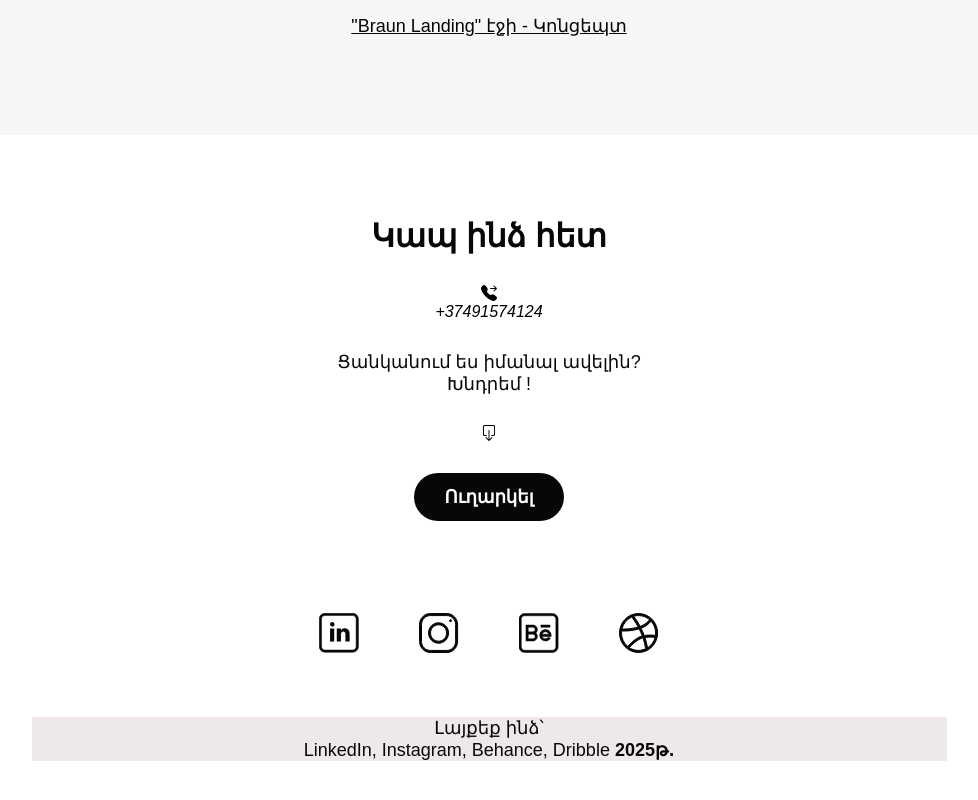
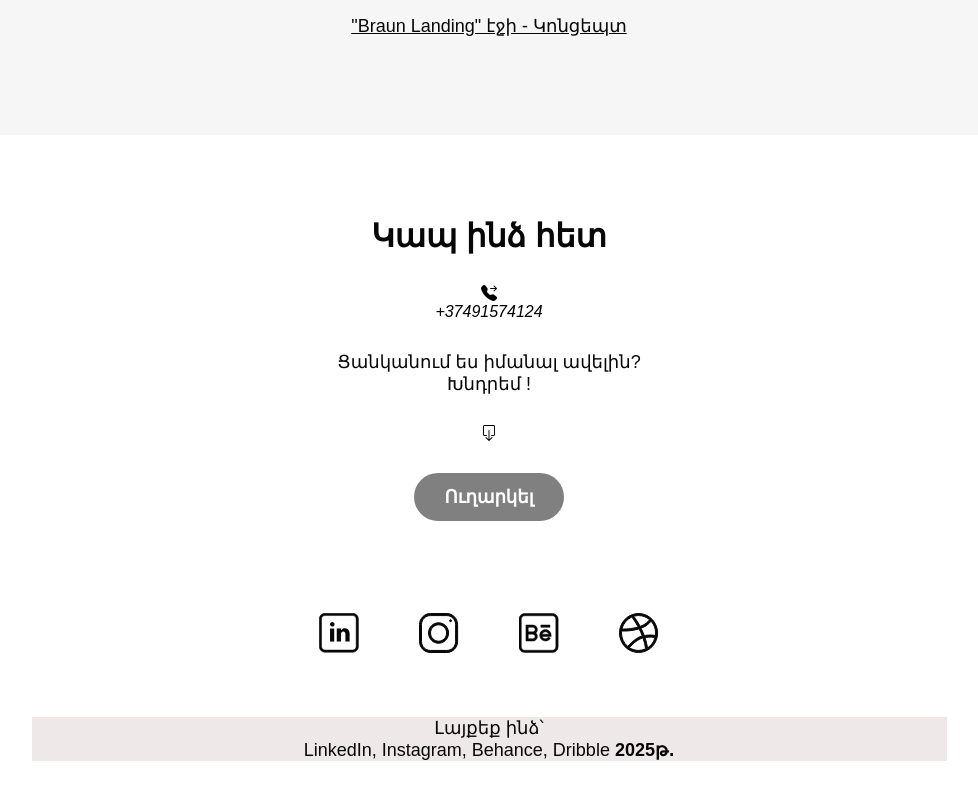
Before and after one commit to Suseramart/tigran-khachatryan, a plain HTML site: page index.html in a window 1280 px wide. Shown: the part 3884-4684 px from the top of the page, without its empty margins (151-1129 px from the left). Drawn offline with nearby package versions, Linux system fonts and the light colour scheme.

Commit message:
Update contact button background color to grey

```diff
--- a/css/common.blocks/contact.css
+++ b/css/common.blocks/contact.css
@@ -20,7 +20,7 @@
 .contact__button {
     padding: 13px 30px;
     border-radius: 30px;
-    background-color: var(--black);
+    background-color: grey;
     color: white;
     font-size: 18px;
     font-weight: 700;
```
